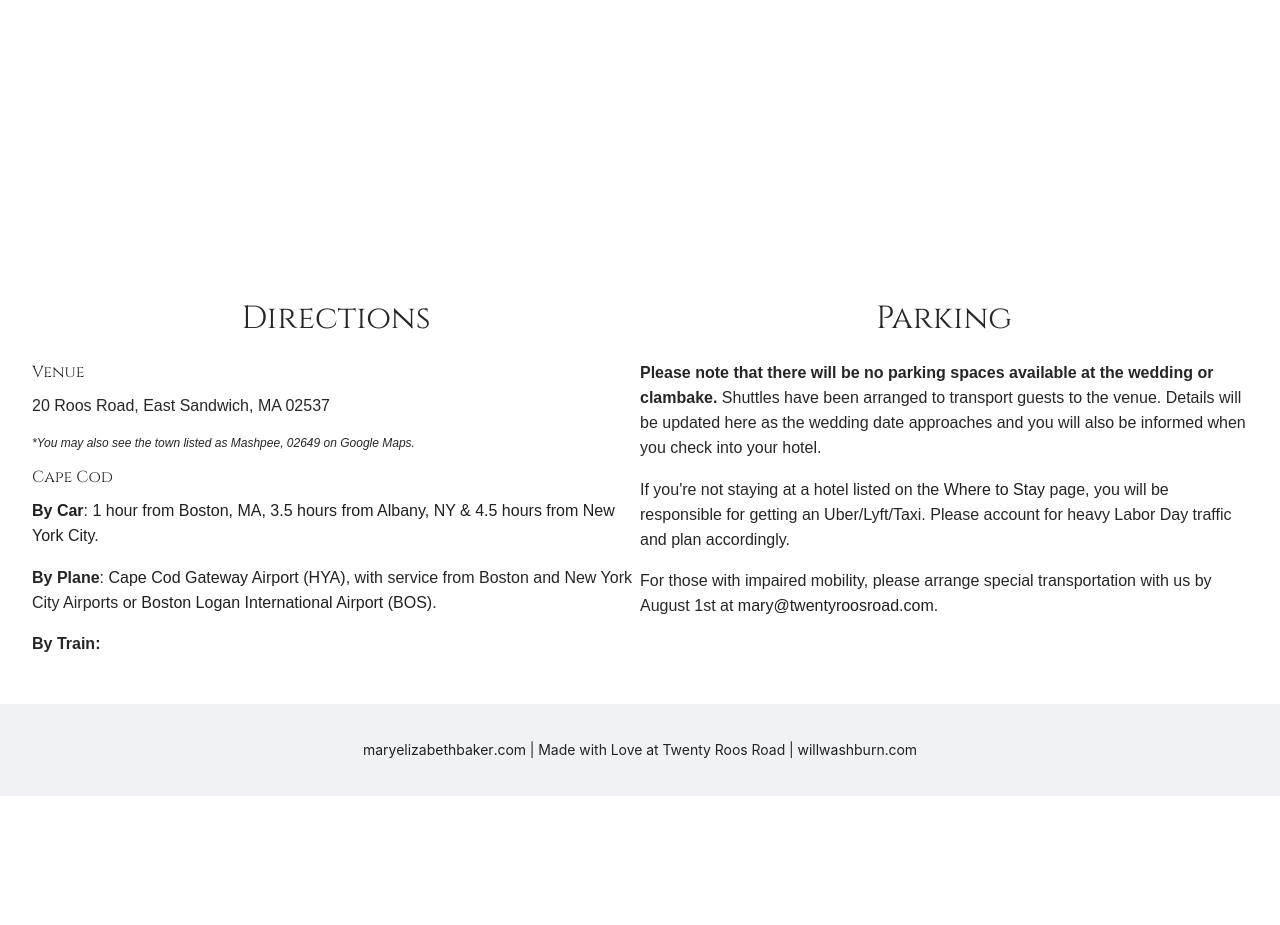
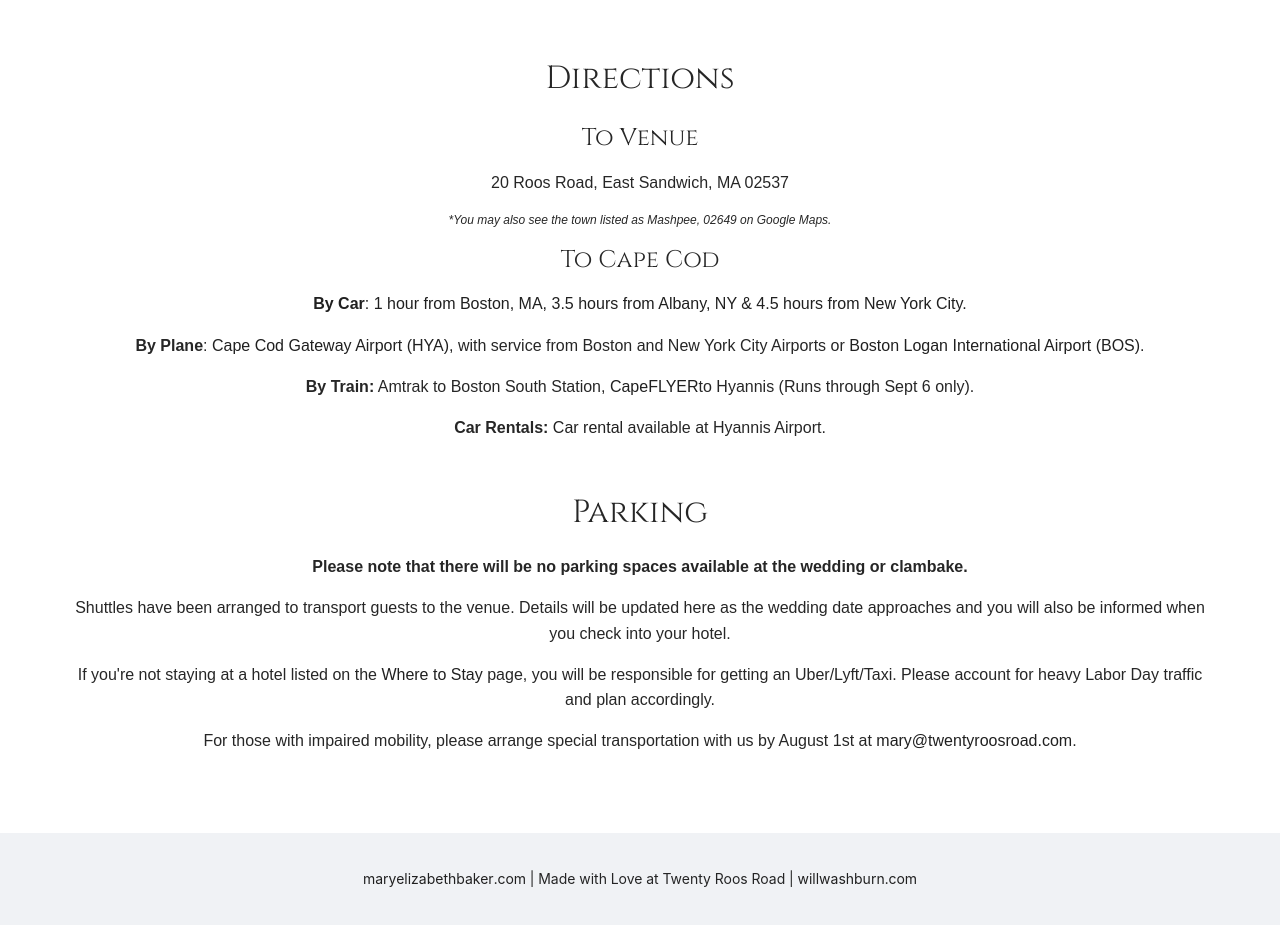
Before and after one commit to marybees/wedding, a React (Create React App) app: page /directions in a window 1280 px wide. Shown: the part 720-1645 px from the top of the page. Before the commit the page ends 1516 px from the top, so only its background shows below. Built offline with nearby package versions, Linux system fonts and the light colour scheme.

Commit message:
Further style Directions.

```diff
--- a/src/Directions.js
+++ b/src/Directions.js
@@ -1,6 +1,5 @@
 import React from 'react';
 import { Link } from "react-router-dom";
-import { Row, Col } from 'antd';
 import MapCard from './MapCard';
 
 function Directions() {
@@ -8,25 +7,25 @@ function Directions() {
         <div style={{padding: '8rem 2rem 2rem 2rem'}}>
             <h1 className='pageTitle'>Getting There</h1>
             <MapCard />
-            <div>
-            <Row>
-                <Col span={12}>
-                    <h3 style={{ textAlign: 'center', fontSize: '2rem' }}>Directions</h3>
-                    <h3>Venue</h3>
+            <div style={{ padding: ' 0 2rem 2rem 2rem'}}>
+                <div style={{ textAlign: 'center', paddingBottom: '2rem' }}>
+                    <h3 style={{ fontSize: '2rem' }}>Directions</h3>
+                    <h3 style={{ fontSize: '1.5rem' }}>To Venue</h3>
                     <p>20 Roos Road, East Sandwich, MA 02537</p>
                     <p style={{ fontStyle: 'italic', fontSize: '.75rem' }}>*You may also see the town listed as Mashpee, 02649 on Google Maps.</p>
-                    <h3>Cape Cod</h3>
+                    <h3 style={{ fontSize: '1.5rem' }}>To Cape Cod</h3>
                     <p><a href='https://goo.gl/maps/t1xypZ83eU6fuJhb8'><span className='bold'>By Car</span>: 1 hour from Boston, MA, 3.5 hours from Albany, NY & 4.5 hours from New York City. </a></p>
                     <p><span className='bold'>By Plane</span>: <a href='https://town.barnstable.ma.us/Airport/'>Cape Cod Gateway Airport (HYA)</a>, with service from Boston and New York City Airports or <a href='https://www.massport.com/logan-airport/'>Boston Logan International Airport (BOS)</a>.</p>
-                    <p><span className='bold'>By Train:</span></p>
-                </Col>
-                <Col span={12}>
-                    <h3 style={{ textAlign: 'center', fontSize: '2rem' }}>Parking</h3>
-                    <p><span className='bold'>Please note that there will be no parking spaces available at the wedding or clambake.</span> Shuttles have been arranged to transport guests to the venue. Details will be updated here as the wedding date approaches and you will also be informed when you check into your hotel.</p>
+                    <p><span className='bold'>By Train:</span> Amtrak to Boston South Station, <a href='https://capeflyer.com/'>CapeFLYER</a>to Hyannis (Runs through Sept 6 only).</p>
+                    <p><span className='bold'>Car Rentals:</span> <a href='https://www.carrentals.com/carsearch?dagv=1&subm=1&fdrp=0&rfrr=TG.LP.SrchWzd.Car&locn=Hyannis%2C+MA%2C+United+States+of+America+%28HYA-Barnstable+Municipal%29&loc2=Hyannis%2C+MA+%28HYA-Barnstable+Municipal%29&date1=09%2F03%2F2021&time1=1030AM&date2=09%2F05%2F2021&time2=1030AM&kind=1'>Car rental</a> available at Hyannis Airport.</p>
+                </div>
+                <div style= {{ textAlign: 'center' }}>
+                    <h3 style={{ fontSize: '2rem' }}>Parking</h3>
+                    <p style={{ fontWeight: 'bold' }}>Please note that there will be no parking spaces available at the wedding or clambake.</p>
+                    <p>Shuttles have been arranged to transport guests to the venue. Details will be updated here as the wedding date approaches and you will also be informed when you check into your hotel.</p>
                     <p>If you're not staying at a hotel listed on the <Link to='/accommodations'>Where to Stay</Link> page, you will be responsible for getting an Uber/Lyft/Taxi. Please account for heavy Labor Day traffic and plan accordingly.</p>
                     <p>For those with impaired mobility, please arrange special transportation with us by August 1st at <a href = "mailto: mary@twentyroosroad.com">mary@twentyroosroad.com</a>.</p>
-                </Col>
-            </Row>
+                </div>
             </div>
         </div>
     )
--- a/src/GoogleMap.js
+++ b/src/GoogleMap.js
@@ -8,7 +8,7 @@ function GoogleMap(props) {
 
     const style = {
         height: '50%',
-        width: '50%',
+        width: '100%',
     };
 
     const coords = { lat: 41.74788, lng: -70.45386 };
--- a/src/MapCard.js
+++ b/src/MapCard.js
@@ -1,15 +1,10 @@
-import { Row } from 'antd';
 import GoogleMap from './GoogleMap';
 
 const MapCard = () => {
 
     return(
-        <div>
-            <Row>
-                <div style={{ height: '90vh' }}>
-                    <GoogleMap />
-                </div>
-            </Row>
+        <div style={{ height: '60vh' }}>
+            <GoogleMap />
         </div>
     )
 }
```
